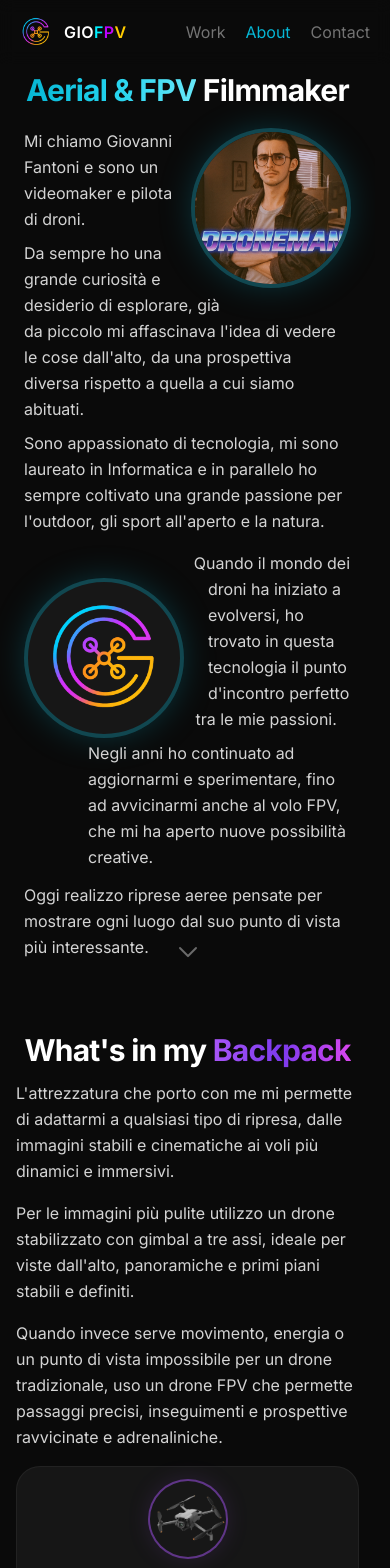
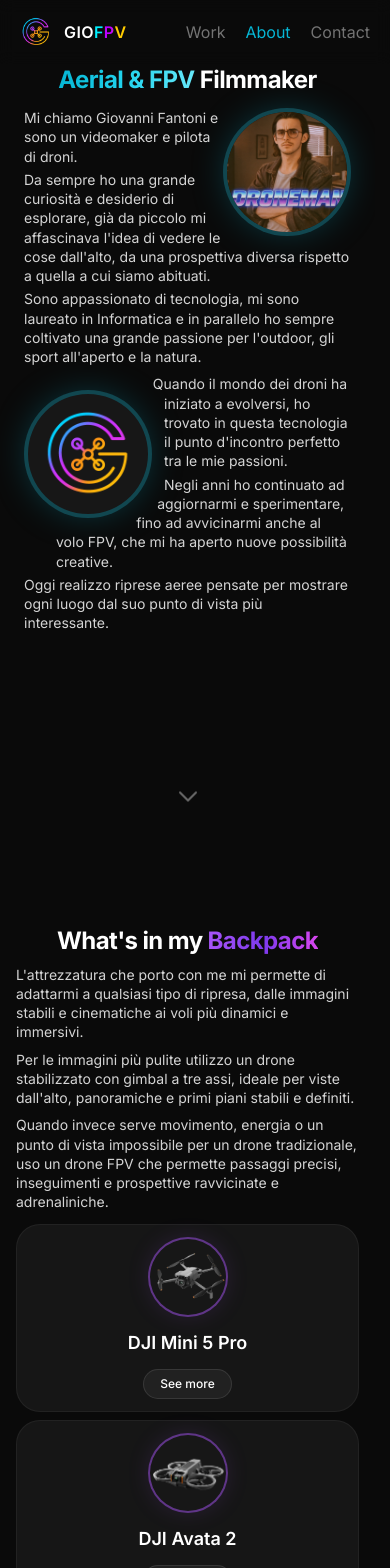
Before and after one commit to Gi0mputer/giofpv-site, a Next.js app: page /about in a window 390 px wide. Shown: the top 1568 px of the page. Built offline with nearby package versions, Linux system fonts and the light colour scheme.

Commit message:
feat: add About page with personal information and expandable gear section for equipment details.

```diff
--- a/app/about/page.tsx
+++ b/app/about/page.tsx
@@ -46,18 +46,18 @@
 
   return (
     <main className="bg-neutral-950">
-      <section className="min-h-[100dvh] flex flex-col items-center justify-start pt-18 pb-8 px-6 sm:pt-18 sm:pb-15 relative">
+      <section className="min-h-[100dvh] flex flex-col items-center justify-start pt-16 pb-6 px-6 sm:pt-18 sm:pb-15 relative">
         <div className="w-full max-w-5xl mx-auto">
-          <div className="text-center mb-5 sm:mb-10">
-            <h1 className="text-3xl sm:text-5xl font-bold tracking-tight">
+          <div className="text-center mb-3 sm:mb-10">
+            <h1 className="text-2xl sm:text-5xl font-bold tracking-tight">
               <span className="bg-gradient-about bg-clip-text text-transparent">Aerial & FPV</span>
               <span className="text-white"> Filmmaker</span>
             </h1>
           </div>
 
-          <div className="text-base sm:text-lg text-neutral-300 leading-relaxed max-w-4xl mx-auto clearfix text-left sm:text-justify">
-            <div className="float-right mt-0 sm:mt-10 lg:mt-0 ml-1 lg:ml-16 mb-2 lg:mb-2 shape-circle">
-              <div className="w-40 h-40 lg:w-52 lg:h-52 rounded-full overflow-hidden border-4 border-sunset-sky/30 shadow-[0_0_40px_-10px_rgba(6,182,212,0.4)] bg-neutral-900">
+          <div className="text-sm sm:text-lg text-neutral-300 leading-snug sm:leading-relaxed max-w-4xl mx-auto clearfix text-left sm:text-justify">
+            <div className="float-right mt-0 sm:mt-10 lg:mt-0 ml-3 lg:ml-16 mb-1 lg:mb-2 shape-circle">
+              <div className="w-32 h-32 sm:w-40 sm:h-40 lg:w-52 lg:h-52 rounded-full overflow-hidden border-4 border-sunset-sky/30 shadow-[0_0_40px_-10px_rgba(6,182,212,0.4)] bg-neutral-900">
                 <Image
                   src="/profilepic.png"
                   alt="Giovanni Fantoni"
@@ -68,19 +68,19 @@
               </div>
             </div>
 
-            <p className="mb-2 sm:mb-4">
+            <p className="mb-1 sm:mb-4">
               Mi chiamo Giovanni Fantoni e sono un videomaker e pilota di droni.
             </p>
-            <p className="mb-2 sm:mb-4">
+            <p className="mb-1 sm:mb-4">
               Da sempre ho una grande curiosità e desiderio di esplorare, già da piccolo mi affascinava l'idea di vedere le cose dall'alto, da una prospettiva diversa rispetto a quella a cui siamo abituati.
             </p>
 
-            <p className="mb-3 sm:mb-5">
+            <p className="mb-2 sm:mb-5">
               Sono appassionato di tecnologia, mi sono laureato in Informatica e in parallelo ho sempre coltivato una grande passione per l'outdoor, gli sport all'aperto e la natura.
             </p>
 
-            <div className="float-left mr-6 mt-8 sm:mt-12 lg:mr-16 lg:mt-0 shape-circle">
-              <div className="w-40 h-40 lg:w-52 lg:h-52 rounded-full overflow-hidden border-4 border-sunset-sky/30 shadow-[0_0_40px_-10px_rgba(6,182,212,0.4)] bg-neutral-900">
+            <div className="float-left mr-3 mt-4 sm:mt-12 lg:mr-16 lg:mt-0 shape-circle">
+              <div className="w-32 h-32 sm:w-40 sm:h-40 lg:w-52 lg:h-52 rounded-full overflow-hidden border-4 border-sunset-sky/30 shadow-[0_0_40px_-10px_rgba(6,182,212,0.4)] bg-neutral-900">
                 <Image
                   src="/icon.png"
                   alt="GioFPV Logo"
@@ -91,13 +91,13 @@
               </div>
             </div>
 
-            <p className="mt-4 mb-2 sm:mt-7 sm:mb-4">
+            <p className="mt-2 mb-1 sm:mt-7 sm:mb-4">
               Quando il mondo dei droni ha iniziato a evolversi, ho trovato in questa tecnologia il punto d'incontro perfetto tra le mie passioni.
             </p>
-            <p className="mb-3 ml-16">
+            <p className="mb-1 ml-8 sm:ml-16">
               Negli anni ho continuato ad aggiornarmi e sperimentare, fino ad avvicinarmi anche al volo FPV, che mi ha aperto nuove possibilità creative.
             </p>
-            <p className="mb-2 sm:mb-4">
+            <p className="mb-1 sm:mb-4">
               Oggi realizzo riprese aeree pensate per mostrare ogni luogo dal suo punto di vista più interessante.
             </p>
           </div>
@@ -110,14 +110,14 @@
         </div>
       </section>
 
-      <section id="gear" className="min-h-[100dvh] flex flex-col items-center justify-center px-4 sm:px-6 py-8 sm:py-16 bg-neutral-950 scroll-mt-8 lg:scroll-mt-4">
-        <div className="w-full max-w-5xl space-y-4 sm:space-y-8">
-          <div className="space-y-3 text-center mx-auto max-w-3xl">
-            <h1 className="text-3xl sm:text-5xl font-bold tracking-tight text-white">
+      <section id="gear" className="min-h-[100dvh] flex flex-col items-center justify-center px-4 sm:px-6 py-6 sm:py-16 bg-neutral-950 scroll-mt-8 lg:scroll-mt-4">
+        <div className="w-full max-w-5xl space-y-3 sm:space-y-8">
+          <div className="space-y-2 sm:space-y-3 text-center mx-auto max-w-3xl">
+            <h1 className="text-2xl sm:text-5xl font-bold tracking-tight text-white">
               What's in my{" "}
               <span className="bg-gradient-gear bg-clip-text text-transparent">Backpack</span>
             </h1>
-            <div className="space-y-4 text-base sm:text-lg text-neutral-300 leading-relaxed text-left sm:text-justify max-w-4xl mx-auto">
+            <div className="space-y-2 sm:space-y-4 text-sm sm:text-lg text-neutral-300 leading-snug sm:leading-relaxed text-left sm:text-justify max-w-4xl mx-auto">
               <p>
                 L'attrezzatura che porto con me mi permette di adattarmi a qualsiasi tipo di ripresa,
                 dalle immagini stabili e cinematiche ai voli più dinamici e immersivi.
@@ -133,7 +133,7 @@
             </div>
           </div>
 
-          <div className="grid gap-3 sm:gap-6 sm:grid-cols-2 mx-auto max-w-5xl items-start">
+          <div className="grid gap-2 sm:gap-6 sm:grid-cols-2 mx-auto max-w-5xl items-start">
             {gear.map((item) => {
               const isExpanded = expandedCards.includes(item.title);
               return (
```
